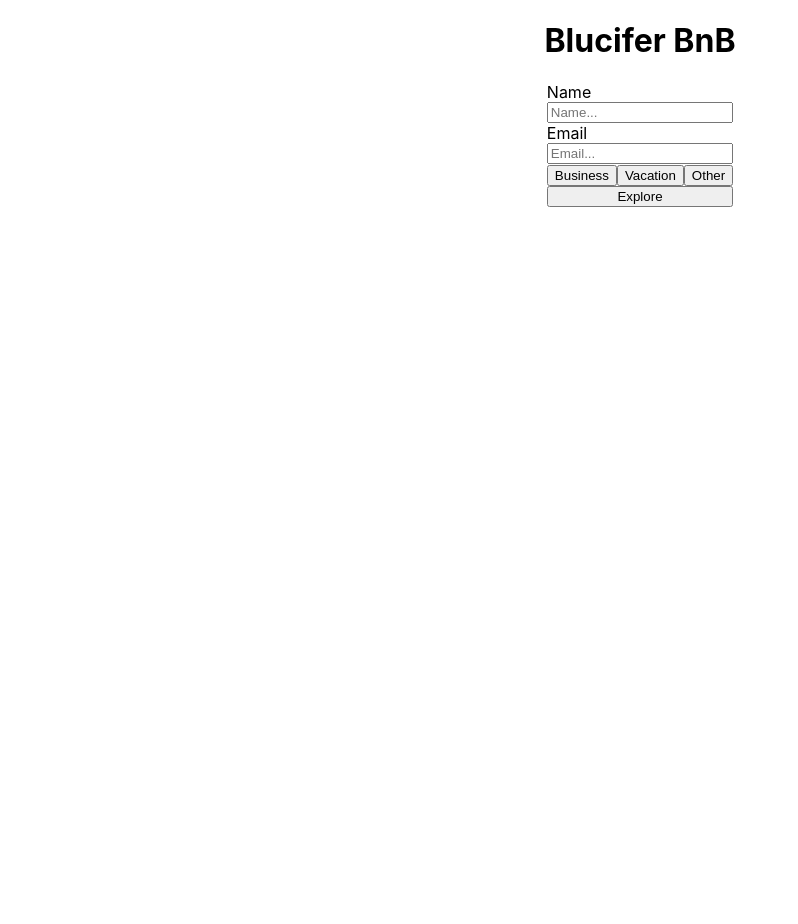
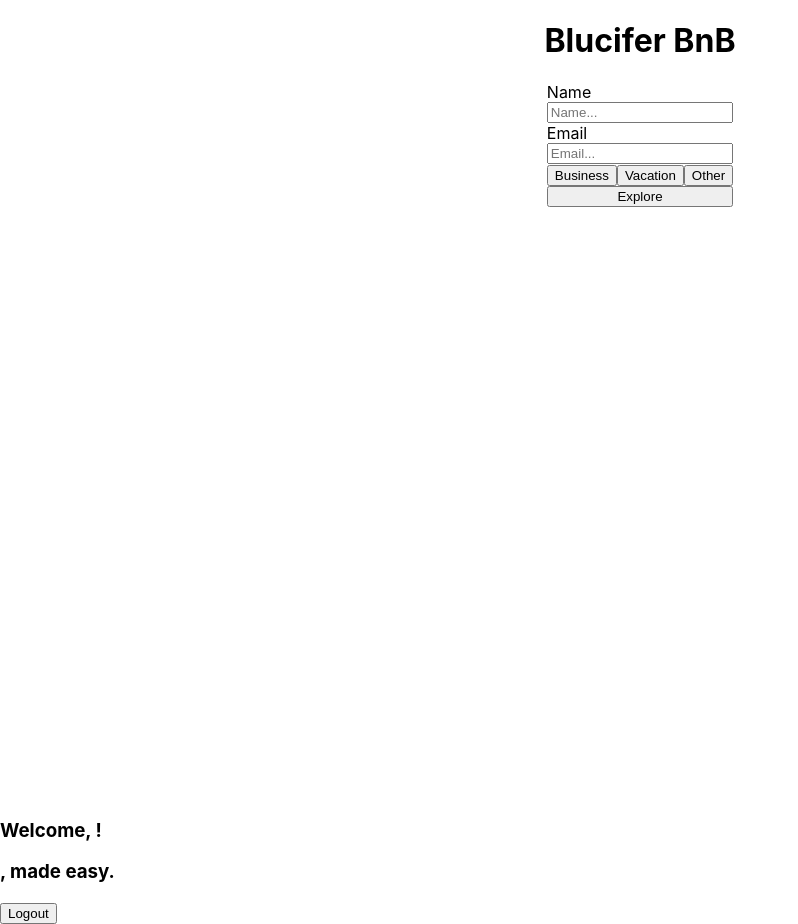
Before and after one commit to CHaiz15/blucifer0.1, a React (Create React App) app: page / in a window 1280 px wide. Shown: the whole page, without its empty margins (0-798 px from the left). Before the commit the page ends 800 px from the top, so only its background shows below. Built offline with nearby package versions, Linux system fonts and the light colour scheme; no server answers.

Commit message:
Adjust styling to add stuff without router

```diff
--- a/src/App/App.css
+++ b/src/App/App.css
@@ -2,6 +2,7 @@
   display: flex;
   align-items: center;
   flex-direction: column;
+  height: 100vh;
 }
 
 
--- a/src/App/App.js
+++ b/src/App/App.js
@@ -2,12 +2,17 @@ import React, { Component } from 'react';
 import './App.css';
 import { fetchAreaDetails } from '../helpers'
 import LoginForm from '../LoginForm/LoginForm.js'
+import Header from '../Header/Header.js'
 
 class App extends Component {
   constructor() {
     super();
     this.state = {
-      areas: []
+      areas: [],
+      user: {
+        name: '',
+        purpose: ''
+      }
     }
   }
 
@@ -18,12 +23,19 @@ class App extends Component {
       .then(areas => this.setState({areas: areas}))
   }
 
+  addFormInfo = (info) => {
+    this.setState({user: info})
+  }
+
   render() {
     return (
-      <main className='main-content'>
-        <h1>Blucifer BnB</h1>
-        <LoginForm />
-      </main>
+      <div>
+        <main className='main-content'>
+          <h1>Blucifer BnB</h1>
+          <LoginForm addFormInfo={this.addFormInfo}/>
+        </main>
+        <Header name={this.state.user.name} purpose={this.state.user.purpose}/>
+      </div>
     )
   }
 }
```
